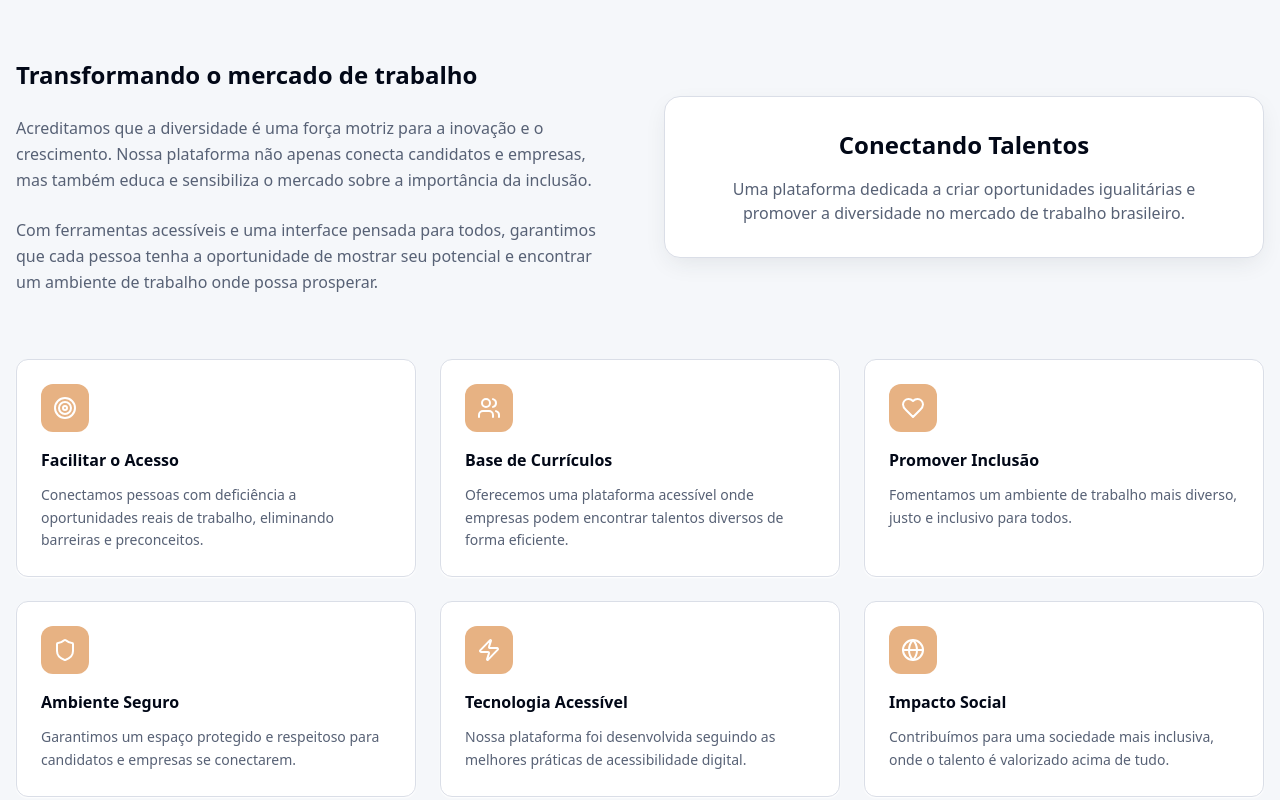
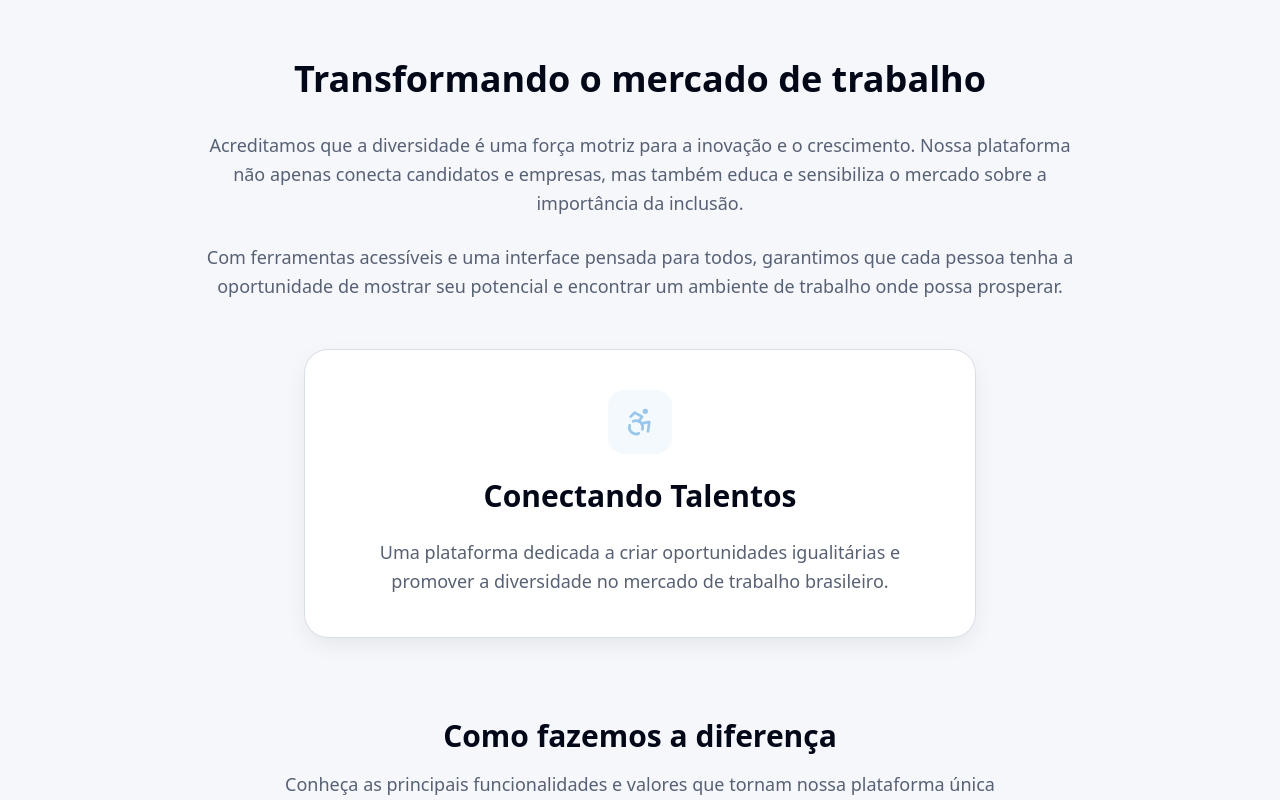
Before and after one commit to luisferracine/talento-inclusivo-hub, a React (Vite) app: page / in a window 1280 px wide. Shown: the part 920-1720 px from the top of the page. Built offline with nearby package versions, Linux system fonts and the light colour scheme.

Commit message:
Centralizar e embelezar seção

```diff
--- a/src/components/AboutSection.tsx
+++ b/src/components/AboutSection.tsx
@@ -56,30 +56,36 @@ const AboutSection = () => {
         </div>
 
         {/* Main content */}
-        <div className="grid md:grid-cols-2 gap-12 items-center mb-16">
-          <div className="space-y-6">
-            <h3 className="text-2xl font-bold text-foreground">
+        <div className="max-w-6xl mx-auto mb-20">
+          <div className="text-center mb-12">
+            <h3 className="text-3xl md:text-4xl font-bold text-foreground mb-8">
               Transformando o mercado de trabalho
             </h3>
-            <p className="text-muted-foreground leading-relaxed">
+            <div className="max-w-4xl mx-auto space-y-6">
+              <p className="text-lg text-muted-foreground leading-relaxed">
                 Acreditamos que a diversidade é uma força motriz para a inovação e o crescimento.
                 Nossa plataforma não apenas conecta candidatos e empresas, mas também educa e
                 sensibiliza o mercado sobre a importância da inclusão.
               </p>
-            <p className="text-muted-foreground leading-relaxed">
+              <p className="text-lg text-muted-foreground leading-relaxed">
                 Com ferramentas acessíveis e uma interface pensada para todos, garantimos que
                 cada pessoa tenha a oportunidade de mostrar seu potencial e encontrar um ambiente
                 de trabalho onde possa prosperar.
               </p>
             </div>
+          </div>
 
-          <div className="relative">
-            <div className="bg-card p-8 rounded-2xl shadow-card border border-border">
+          <div className="flex justify-center">
+            <div className="max-w-2xl">
+              <div className="bg-card p-10 rounded-3xl shadow-card border border-border hover:shadow-hover transition-all duration-300">
                 <div className="text-center">
-                <h3 className="text-2xl font-bold text-foreground mb-4">
+                  <div className="w-16 h-16 bg-primary/10 rounded-2xl flex items-center justify-center mx-auto mb-6">
+                    <Accessibility className="w-8 h-8 text-primary" />
+                  </div>
+                  <h3 className="text-2xl md:text-3xl font-bold text-foreground mb-6">
                     Conectando Talentos
                   </h3>
-                <p className="text-muted-foreground">
+                  <p className="text-lg text-muted-foreground leading-relaxed">
                     Uma plataforma dedicada a criar oportunidades igualitárias e promover
                     a diversidade no mercado de trabalho brasileiro.
                   </p>
@@ -87,22 +93,33 @@ const AboutSection = () => {
               </div>
             </div>
           </div>
+        </div>
 
         {/* Features grid */}
-        <div className="grid md:grid-cols-2 lg:grid-cols-3 gap-6">
+        <div className="max-w-6xl mx-auto">
+          <div className="text-center mb-12">
+            <h3 className="text-2xl md:text-3xl font-bold text-foreground mb-4">
+              Como fazemos a diferença
+            </h3>
+            <p className="text-lg text-muted-foreground max-w-3xl mx-auto">
+              Conheça as principais funcionalidades e valores que tornam nossa plataforma única
+            </p>
+          </div>
+
+          <div className="grid md:grid-cols-2 lg:grid-cols-3 gap-8">
             {features.map((feature, index) => (
               <Card
                 key={index}
-              className="shadow-card border-border hover:shadow-hover transition-all duration-300 hover:-translate-y-1"
+                className="shadow-card border-border hover:shadow-hover transition-all duration-300 hover:-translate-y-2 group"
               >
-              <CardContent className="p-6">
-                <div className="w-12 h-12 bg-secondary rounded-lg flex items-center justify-center mb-4">
-                  <feature.icon className="w-6 h-6 text-white" />
+                <CardContent className="p-8 text-center">
+                  <div className="w-16 h-16 bg-secondary/10 rounded-2xl flex items-center justify-center mx-auto mb-6 group-hover:bg-secondary/20 transition-colors">
+                    <feature.icon className="w-8 h-8 text-secondary" />
                   </div>
-                <h4 className="font-semibold text-foreground mb-3">
+                  <h4 className="text-xl font-semibold text-foreground mb-4">
                     {feature.title}
                   </h4>
-                <p className="text-sm text-muted-foreground leading-relaxed">
+                  <p className="text-muted-foreground leading-relaxed">
                     {feature.description}
                   </p>
                 </CardContent>
@@ -110,6 +127,7 @@ const AboutSection = () => {
             ))}
           </div>
         </div>
+      </div>
     </section>
   );
 };
```
Lines whose indentation alone changed are shown as unchanged.
